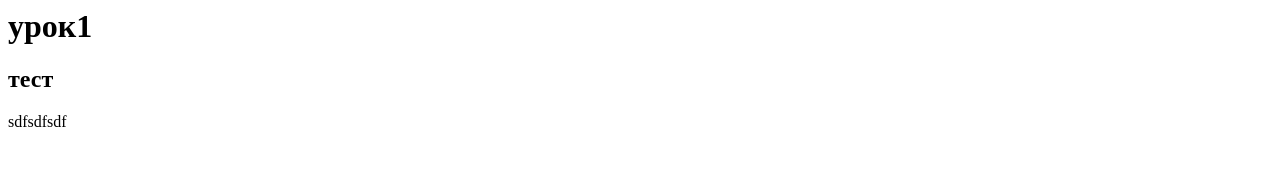
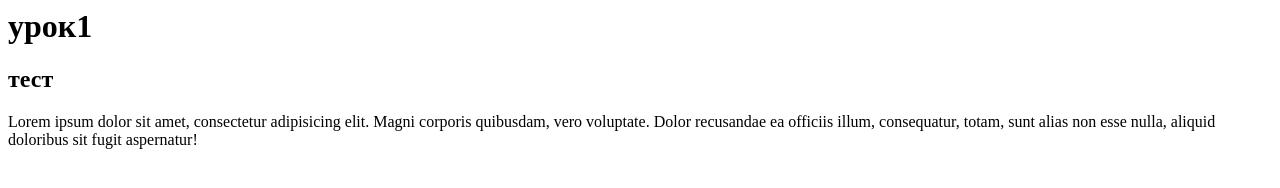
Before and after one commit to Dnsk3211/Test, a plain HTML site: page index.html in a window 1280 px wide. Drawn offline with Linux system fonts and the light colour scheme.

Commit message:
third comit

```diff
--- a/index.html
+++ b/index.html
@@ -7,6 +7,7 @@
 	<body>
 		<h1>урок1</h1>
 		<h2>тест</h2>
-		<p> sdfsdfsdf </p>
+		<p>Lorem ipsum dolor sit amet, consectetur adipisicing elit. Magni corporis quibusdam, vero voluptate. Dolor recusandae ea officiis illum, consequatur, totam, sunt alias non esse nulla, aliquid doloribus sit fugit aspernatur!
+		</p>
 	</body>
 </html>
```
